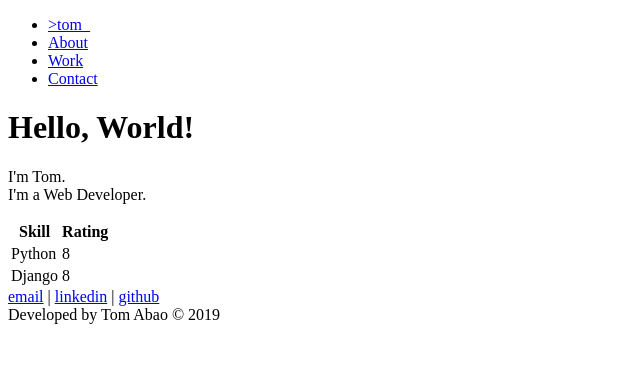
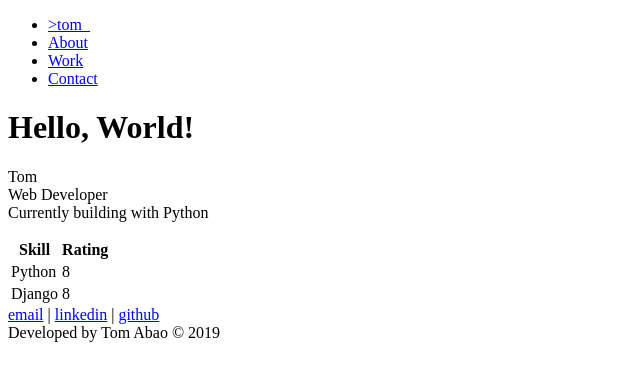
Before and after one commit to kormin/react-portfolio, a React (Create React App) app: page / in a window 1280 px wide. Shown: the top 380 px of the page, without its empty margins (0-640 px from the left). Built offline with nearby package versions, Linux system fonts and the light colour scheme.

Commit message:
add Work component

```diff
--- a/src/App.js
+++ b/src/App.js
@@ -3,12 +3,15 @@ import React from 'react';
 import Header from './components/Header';
 import Footer from './components/Footer';
 import Home from './components/Home';
+import Work from './components/Work';
+
 
 function App() {
   return (
-    <div className="App">
+    <div className="wrapper">
       <Header />
       <Home />
+      <Work />
       <Footer />
     </div>
   );
--- a/src/components/Header.js
+++ b/src/components/Header.js
@@ -7,22 +7,22 @@ class Header extends Component {
       <div className="row">
         <ul className="nav">
           <li>
-            <a className="nav-link" href="#home">
+            <a href="#home">
               >tom_
             </a>
           </li>
           <li>
-            <a className="nav-link" href="#about">
+            <a href="#about">
               About
             </a>
           </li>
           <li>
-            <a className="nav-link" href="#work">
+            <a href="#work">
               Work
             </a>
           </li>
           <li>
-            <a className="nav-link" href="#contact">
+            <a href="#contact">
               Contact
             </a>
           </li>
--- a/src/components/Home.js
+++ b/src/components/Home.js
@@ -4,67 +4,16 @@ class Home extends Component {
   render() {
     return (
       // Home
-      <div>
+      <div id="home" className="row">
+        <h1>Hello, World!</h1>
+        <p>
+          Tom
+          <br />
+          Web Developer
+          <br />
+          Currently building with Python
+        </p>
 
-        <div>
-          <div id="about" className="row">
-            <h1>Hello, World!</h1>
-            <p>
-              I'm Tom.
-              <br />
-              I'm a Web Developer.
-            </p>
-          </div>
-
-          <div id="work" className="row">
-            <table className="table table-borderless">
-              <thead>
-                <tr>
-                  <th scope="col">Skill</th>
-                  <th scope="col">Rating</th>
-                </tr>
-              </thead>
-              <tbody>
-                <tr>
-                  <td>Python</td>
-                  <td>8</td>
-                </tr>
-                <tr>
-                  <td>Django</td>
-                  <td>8</td>
-                </tr>
-              </tbody>
-            </table>
-          </div>
-
-          {/* Contact */}
-          <div id="contact" className="row">
-            <a
-              target="_blank"
-              rel="noopener noreferrer"
-              href="mailto:abaotom14@gmail.com"
-            >
-              email
-            </a>
-            &nbsp;|&nbsp;
-            <a
-              target="_blank"
-              rel="noopener noreferrer"
-              href="https://ph.linkedin.com/in/tom-abao-09b649113"
-            >
-              linkedin
-            </a>
-            &nbsp;|&nbsp;
-            <a
-              target="_blank"
-              rel="noopener noreferrer"
-              href="https://www.github.com/kormin"
-            >
-              github
-            </a>
-          </div>
-
-        </div>
       </div>
     );
   }
--- /dev/null
+++ b/src/components/Work.js
@@ -0,0 +1,61 @@
+import React, { Component } from 'react';
+
+class Work extends Component {
+  render() {
+    return (
+      <div>
+
+          <div id="work" className="row">
+            <table>
+              <thead>
+                <tr>
+                  <th scope="col">Skill</th>
+                  <th scope="col">Rating</th>
+                </tr>
+              </thead>
+              <tbody>
+                <tr>
+                  <td>Python</td>
+                  <td>8</td>
+                </tr>
+                <tr>
+                  <td>Django</td>
+                  <td>8</td>
+                </tr>
+              </tbody>
+            </table>
+          </div>
+
+          {/* Contact */}
+          <div id="contact" className="row">
+            <a
+              target="_blank"
+              rel="noopener noreferrer"
+              href="mailto:abaotom14@gmail.com"
+            >
+              email
+            </a>
+            &nbsp;|&nbsp;
+            <a
+              target="_blank"
+              rel="noopener noreferrer"
+              href="https://ph.linkedin.com/in/tom-abao-09b649113"
+            >
+              linkedin
+            </a>
+            &nbsp;|&nbsp;
+            <a
+              target="_blank"
+              rel="noopener noreferrer"
+              href="https://www.github.com/kormin"
+            >
+              github
+            </a>
+          </div>
+
+      </div>
+    );
+  }
+}
+
+export default Work;
```
